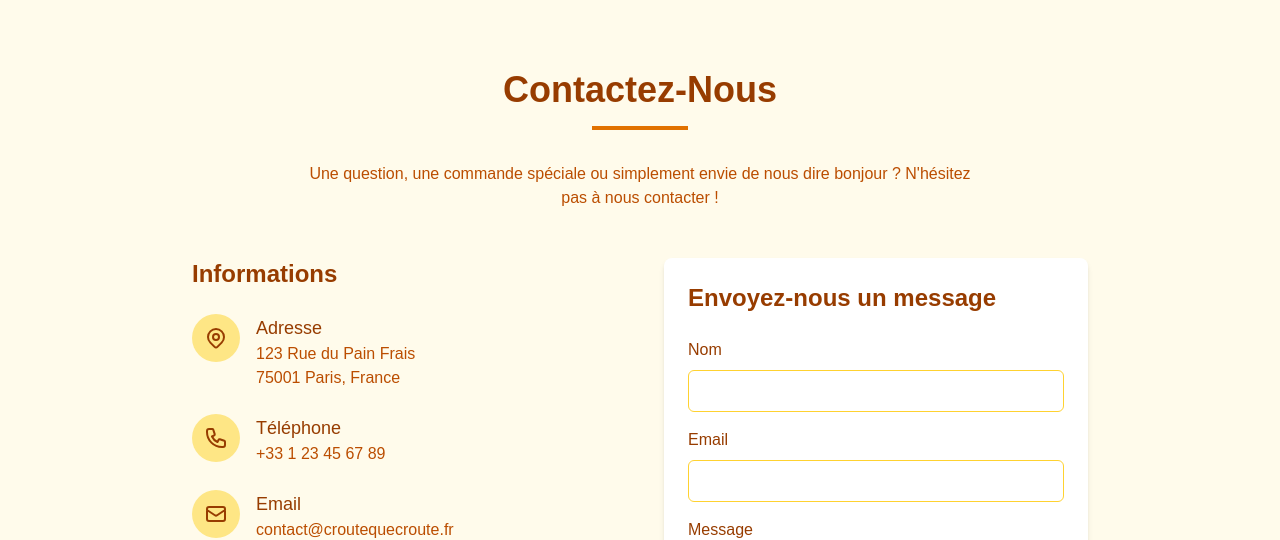
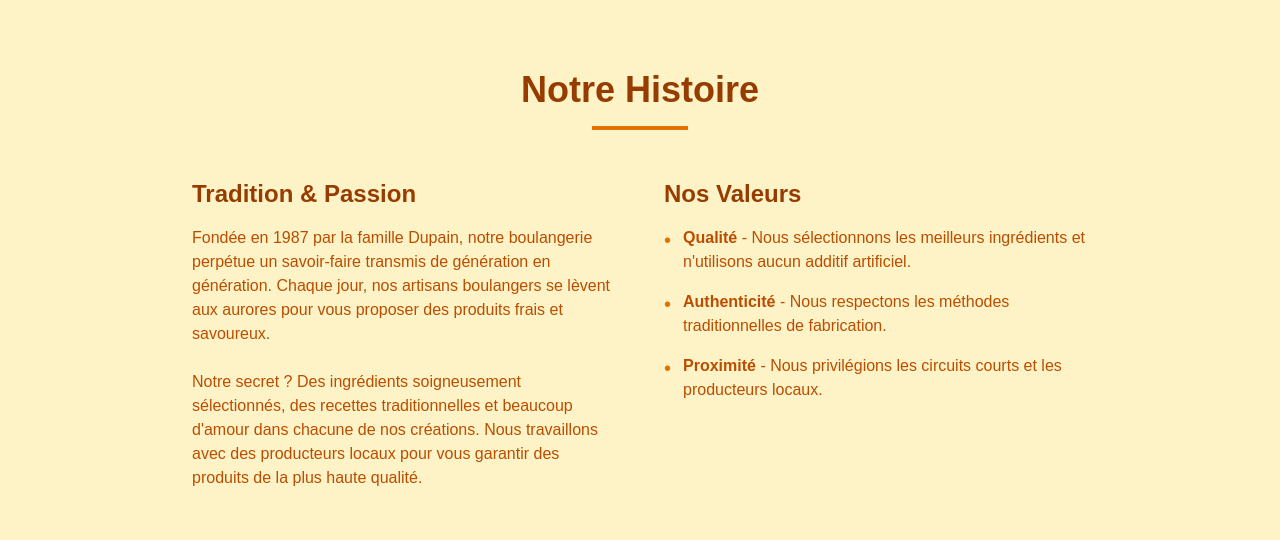
Before and after one commit to SautiereQDev/croute_que_croute, a Next.js app: page / in a window 1280 px wide. Shown: the part 902-1442 px from the top of the page. Built offline with nearby package versions, Linux system fonts and the light colour scheme.

Commit message:
about component

```diff
--- /dev/null
+++ b/src/components/About.tsx
@@ -0,0 +1,103 @@
+import { motion } from "framer-motion";
+
+const About = () => {
+  return (
+    <section id="about" className="py-20 bg-amber-100">
+      <div className="container mx-auto px-4">
+        <div className="max-w-4xl mx-auto">
+          <motion.div
+            initial={{ opacity: 0, y: 20 }}
+            whileInView={{ opacity: 1, y: 0 }}
+            viewport={{ once: true, margin: "-100px" }}
+            transition={{ duration: 0.6 }}
+            className="text-center mb-12"
+          >
+            <h2 className="text-3xl md:text-4xl font-bold text-amber-800 mb-4">
+              Notre Histoire
+            </h2>
+            <div className="w-24 h-1 bg-amber-600 mx-auto mb-8"></div>
+          </motion.div>
+
+          <div className="grid grid-cols-1 md:grid-cols-2 gap-12">
+            <motion.div
+              initial={{ opacity: 0, x: -50 }}
+              whileInView={{ opacity: 1, x: 0 }}
+              viewport={{ once: true, margin: "-100px" }}
+              transition={{ duration: 0.8 }}
+            >
+              <h3 className="text-2xl font-semibold text-amber-800 mb-4">
+                Tradition & Passion
+              </h3>
+              <p className="text-amber-700 mb-6">
+                Fondée en 1987 par la famille Dupain, notre boulangerie perpétue
+                un savoir-faire transmis de génération en génération. Chaque
+                jour, nos artisans boulangers se lèvent aux aurores pour vous
+                proposer des produits frais et savoureux.
+              </p>
+              <p className="text-amber-700">
+                Notre secret ? Des ingrédients soigneusement sélectionnés, des
+                recettes traditionnelles et beaucoup d&apos;amour dans chacune
+                de nos créations. Nous travaillons avec des producteurs locaux
+                pour vous garantir des produits de la plus haute qualité.
+              </p>
+            </motion.div>
+
+            <motion.div
+              initial={{ opacity: 0, x: 50 }}
+              whileInView={{ opacity: 1, x: 0 }}
+              viewport={{ once: true, margin: "-100px" }}
+              transition={{ duration: 0.8, delay: 0.2 }}
+            >
+              <h3 className="text-2xl font-semibold text-amber-800 mb-4">
+                Nos Valeurs
+              </h3>
+              <ul className="space-y-4">
+                <motion.li
+                  className="flex items-start gap-3"
+                  initial={{ opacity: 0, y: 10 }}
+                  whileInView={{ opacity: 1, y: 0 }}
+                  viewport={{ once: true }}
+                  transition={{ duration: 0.5 }}
+                >
+                  <span className="text-amber-600 text-xl">•</span>
+                  <p className="text-amber-700">
+                    <strong>Qualité</strong> - Nous sélectionnons les meilleurs
+                    ingrédients et n&apos;utilisons aucun additif artificiel.
+                  </p>
+                </motion.li>
+                <motion.li
+                  className="flex items-start gap-3"
+                  initial={{ opacity: 0, y: 10 }}
+                  whileInView={{ opacity: 1, y: 0 }}
+                  viewport={{ once: true }}
+                  transition={{ duration: 0.5, delay: 0.1 }}
+                >
+                  <span className="text-amber-600 text-xl">•</span>
+                  <p className="text-amber-700">
+                    <strong>Authenticité</strong> - Nous respectons les méthodes
+                    traditionnelles de fabrication.
+                  </p>
+                </motion.li>
+                <motion.li
+                  className="flex items-start gap-3"
+                  initial={{ opacity: 0, y: 10 }}
+                  whileInView={{ opacity: 1, y: 0 }}
+                  viewport={{ once: true }}
+                  transition={{ duration: 0.5, delay: 0.2 }}
+                >
+                  <span className="text-amber-600 text-xl">•</span>
+                  <p className="text-amber-700">
+                    <strong>Proximité</strong> - Nous privilégions les circuits
+                    courts et les producteurs locaux.
+                  </p>
+                </motion.li>
+              </ul>
+            </motion.div>
+          </div>
+        </div>
+      </div>
+    </section>
+  );
+};
+
+export default About;
```
